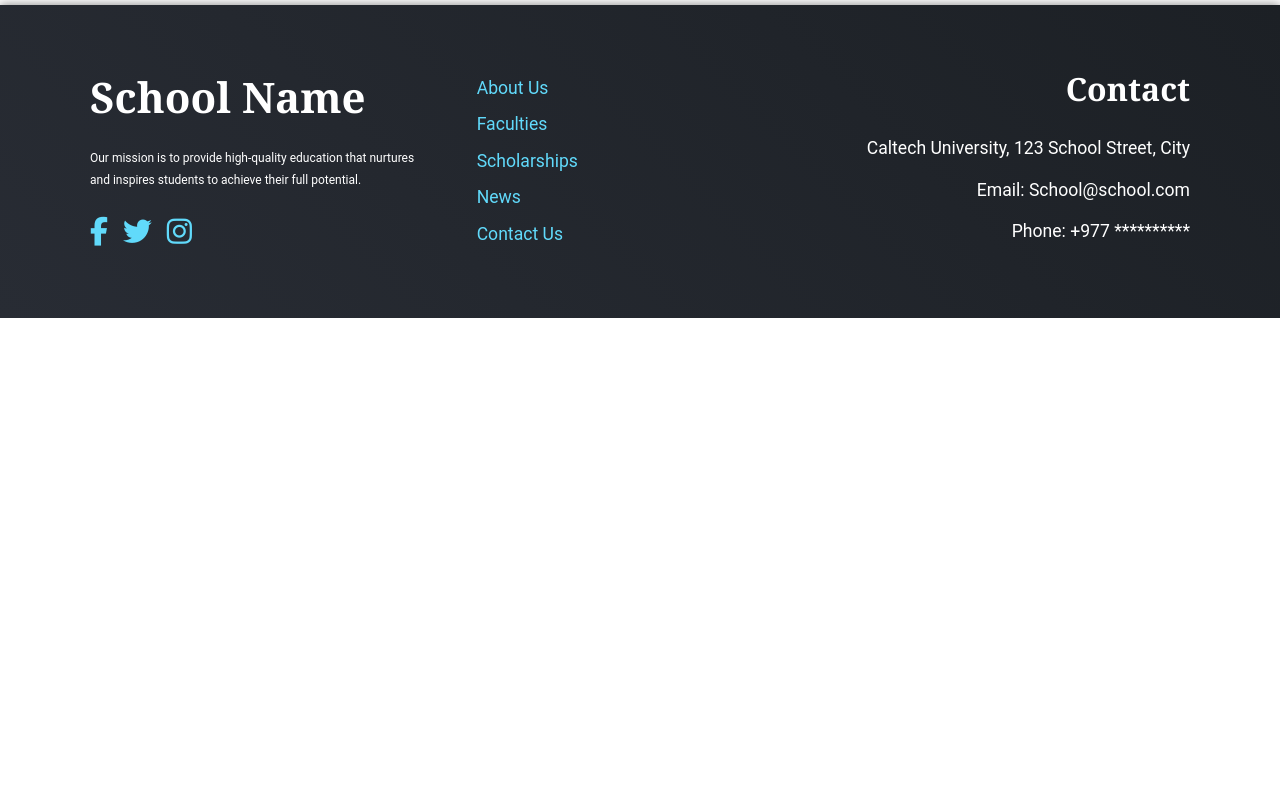
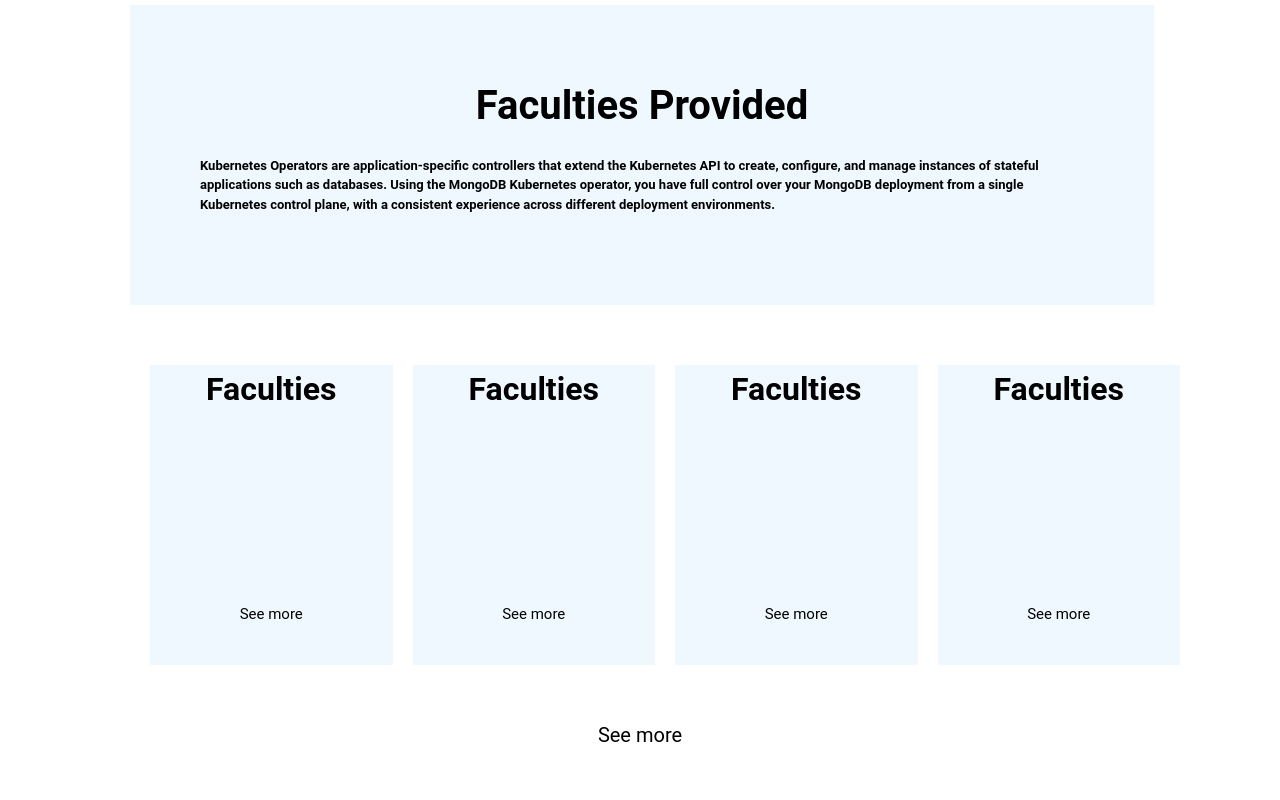
Before and after one commit to CodroidHubPrivateLimited/Phoenix-mern-app, a React (Create React App) app in the folder client/: page / in a window 1280 px wide. Shown: the part 940-1740 px from the top of the page. Before the commit the page ends 1258 px from the top, so only its background shows below. Built offline with nearby package versions, Linux system fonts and the light colour scheme.

Commit message:
faculties-by-bijay-paudel

```diff
--- a/client/src/App.css
+++ b/client/src/App.css
@@ -172,3 +172,99 @@ h4 {
     text-decoration: underline;
     cursor: pointer;
 }
+
+
+/* faculty pages  */
+.top-main-container{
+    display: flex;
+    flex-direction: column;
+}
+.faculty-heading-container{
+    background-color: aliceblue;
+    height: 300px;
+    width: 80%;
+    padding: 50px;
+    margin-left: 130px;
+    position: relative;
+    font-weight: bold;
+    display: flex;
+    flex-direction: column;
+    align-items: center;
+    justify-content: center;
+}
+.provided-faculty-heading{
+    font-size: 40px;
+}
+.faculty-heading-container .desciption{
+    padding: 20px;
+    font-size: small;
+}
+
+.faculty-main-container1{
+    padding: 100px;
+    padding-top: 60px;
+    padding-bottom: 50px;
+    padding-left: 150px;
+    display: flex;
+    gap: 20px;
+
+}
+
+.faculty-container{
+    background-color: aliceblue;
+    text-align: center;
+    align-items: center;
+    box-shadow: black 0 4 3 4;
+    display: flex;
+    flex-direction: column;
+    height: 300px;
+    width: 250px;
+}
+.faculty-container:hover{
+    font-size: 45px;
+    height: 330px;
+    width: 280px;
+    box-shadow: rgb(155, 153, 153) 3px 3px 3px ;
+
+}
+.see-more-link{
+    font-size: 15px;
+    padding-top: 190px;
+}
+
+.see-more-link:hover{
+    text-decoration: underline;
+
+}
+
+.faculty-main-link-container{
+    position: relative;
+    font-size: 20px;
+    margin-top: 05px;
+    margin-bottom: 80px;
+    height: 50px;
+    width: 100%;
+    text-align: center;
+    align-items: center;
+    justify-content: center;
+
+}
+
+
+.faculty-link a {
+    align-items: center;
+    justify-content: center;
+    width: 100%;
+    color: purple;
+    text-align: start;
+}
+.faculty-link:hover{
+
+    text-decoration: underline;
+    cursor: pointer;
+}
+
+.faculty-image-container{
+    height: 100%;
+    width: 100%;
+}
--- /dev/null
+++ b/client/src/compoents/users/homePageComponents/faculties.js
@@ -0,0 +1,58 @@
+import React from "react";
+import "../../../App.css";
+
+function Faculties() {
+  return (
+    <>
+      <div class="top-main-container">
+        <div class="faculty-heading-container">
+          <div>
+            <p class="provided-faculty-heading">Faculties Provided</p>
+          </div>
+          <div>
+            <p class="desciption">
+              Kubernetes Operators are application-specific controllers that
+              extend the Kubernetes API to create, configure, and manage
+              instances of stateful applications such as databases. Using the
+              MongoDB Kubernetes operator, you have full control over your
+              MongoDB deployment from a single Kubernetes control plane, with a
+              consistent experience across different deployment environments.
+            </p>
+          </div>
+        </div>
+        <div class="faculty-main-container1">
+          <div class="faculty-container">
+            <h3>Faculties</h3>
+            {/* <img class="faculty-image-container" src={image5} alt="faculty" /> */}
+            <a href="#" class="see-more-link">See more</a>
+          </div>
+
+          <div class="faculty-container">
+          <h3>Faculties</h3>
+              {/* <img class="faculty-image-container" src={image2} alt="faculty" /> */}
+            <a href="#" class="see-more-link">See more</a>
+          </div>
+          <div class="faculty-container">
+            <h3>Faculties</h3>
+            {/* <img class="faculty-image-container" src={image3} alt="faculty" /> */}
+            <a href="#" class="see-more-link">See more</a>
+          </div>
+          <div class="faculty-container">
+            <h3>Faculties</h3>
+
+            {/* <img class="faculty-image-container" src={image4} alt="faculty" /> */}
+
+            <a href="#" class="see-more-link">See more</a>
+          </div>
+        </div>
+        <div class="faculty-main-link-container">
+          <a class="faculty-link" href="#">
+            See more
+          </a>
+        </div>
+      </div>
+    </>
+  );
+}
+
+export default Faculties;
--- a/client/src/pages/users/01-home.js
+++ b/client/src/pages/users/01-home.js
@@ -1,12 +1,14 @@
 import React from 'react'
 import AboutUs from '../../compoents/users/homePageComponents/02-aboutUs'
 import Scholarships from '../../compoents/users/homePageComponents/03-scholarships'
+import Faculties from '../../compoents/users/homePageComponents/faculties'
 
 function Home() {
     return (
         <div>
             <AboutUs />
             <Scholarships />
+            <Faculties/>
         </div>
     )
 }
```
